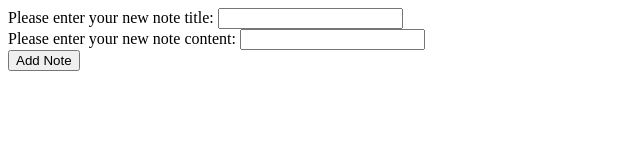
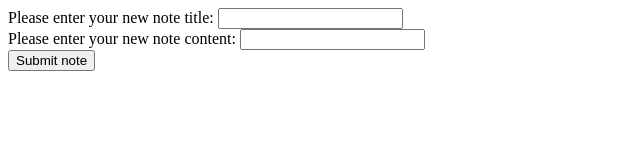
Before and after one commit to blessingaliu/notesApp, a website: page index.html in a window 1280 px wide. Shown: the full height of the page, 0-640 px from the left. Drawn offline with Linux system fonts and the light colour scheme.

Commit message:
change to html

```diff
--- a/index.html
+++ b/index.html
@@ -13,7 +13,7 @@
       <label> Please enter your new note content: </label>
       <input type='text' name='note-content' id='note-content'>
       <br>
-      <button id="click-btn">Add Note</button>
+      <button id="click-btn">Submit note</button>
     </form>
 
   <script src='bundle.js'></script>
```
